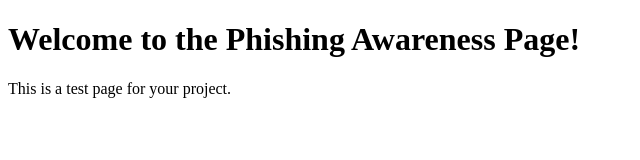
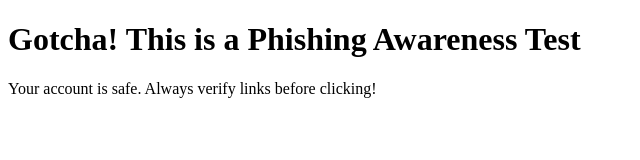
Before and after one commit to Thren55/Phishing-a-fish, a plain HTML site: page index.html in a window 1280 px wide. Shown: the whole page, without its empty margins (0-640 px from the left). Drawn offline with Linux system fonts and the light colour scheme.

Commit message:
Update index.html

```diff
--- a/index.html
+++ b/index.html
@@ -1,10 +1,12 @@
 <!DOCTYPE html>
-<html>
+<html lang="en">
 <head>
+    <meta charset="UTF-8">
+    <meta name="viewport" content="width=device-width, initial-scale=1.0">
     <title>Phishing Awareness</title>
 </head>
 <body>
-    <h1>Welcome to the Phishing Awareness Page!</h1>
-    <p>This is a test page for your project.</p>
+    <h1>Gotcha! This is a Phishing Awareness Test</h1>
+    <p>Your account is safe. Always verify links before clicking!</p>
 </body>
 </html>
```
